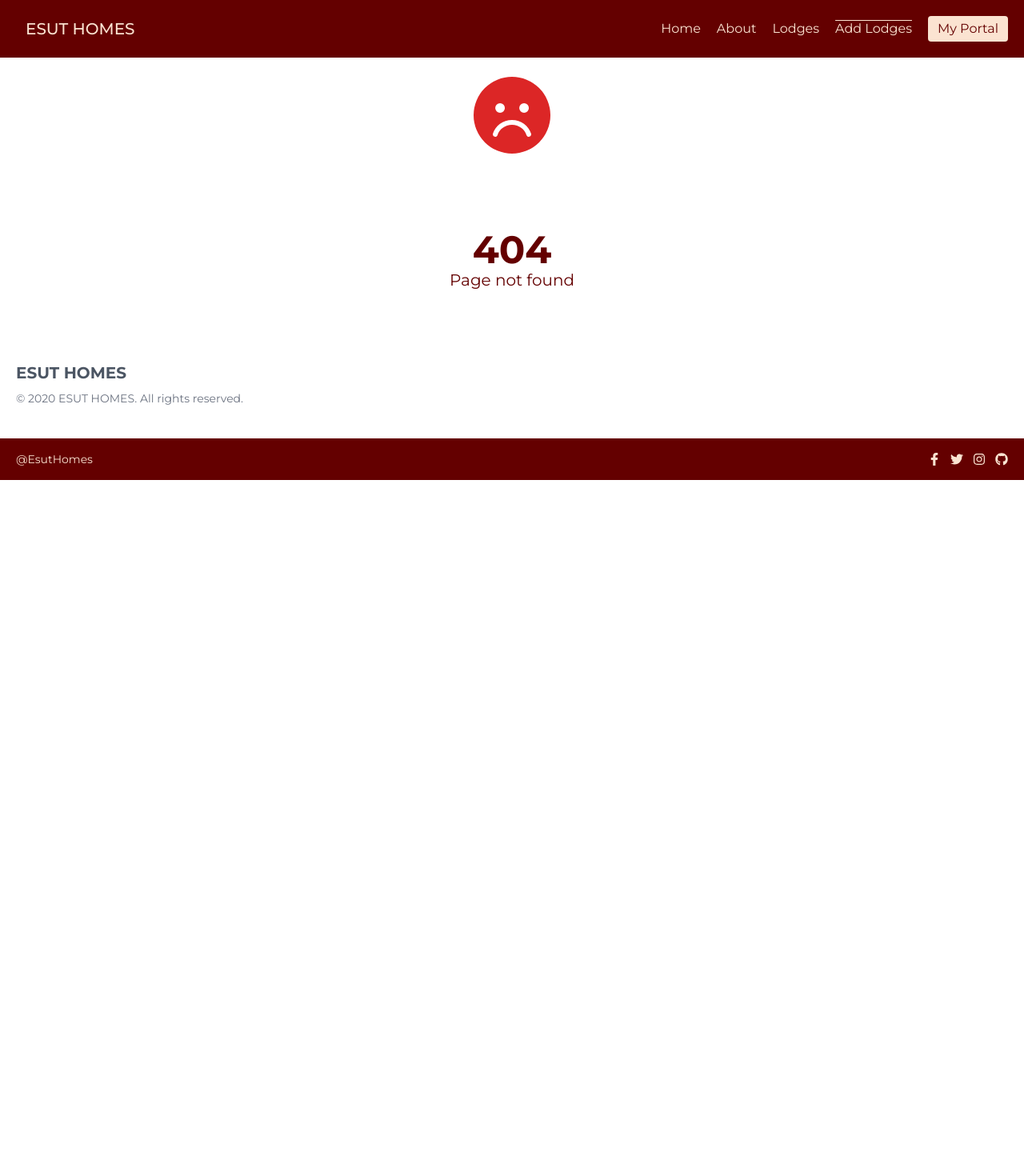
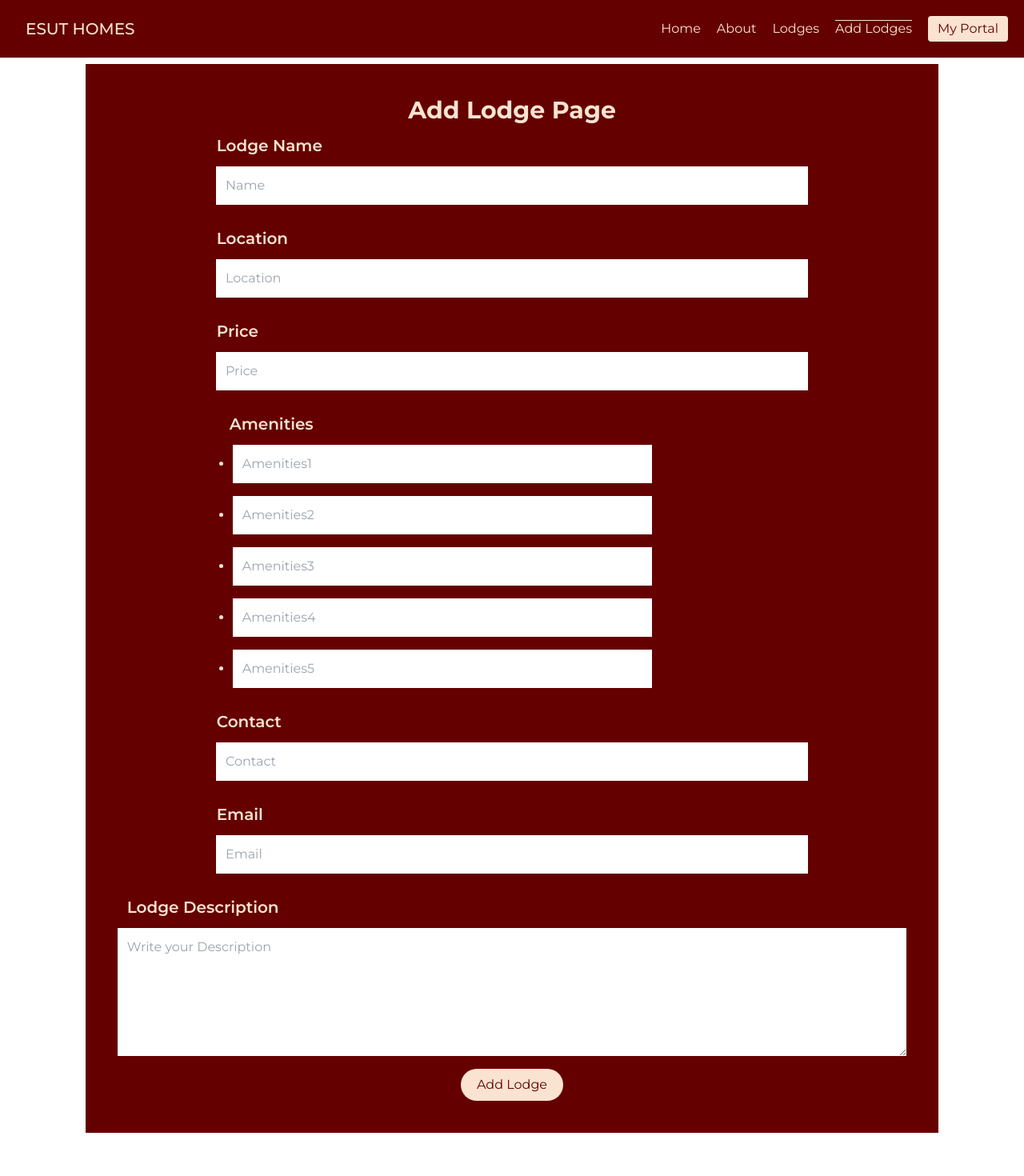
Before and after one commit to Maxzi3/Esut-Homes, a React (Vite) app: page /AddLodges in a window 1280 px wide. Before the commit this address had no page. Shown: the top 1470 px of the page at 80% size. Before the commit the page ends 800 px from the top, so only its background shows below. Built offline with nearby package versions, Linux system fonts and the light colour scheme; a web font is replaced by a local one.

Commit message:
Updated the Add Lodge page

```diff
--- a/src/App.jsx
+++ b/src/App.jsx
@@ -12,6 +12,7 @@ import NotFoundPage from "./Pages/NotFoundPage";
 import LodgesPage from "./Pages/LodgesPage";
 import TestimonialPage from "./Pages/TestimonialPage";
 import LodgesLearnMore from "./Pages/LodgesLearnMore";
+import AddLodgePage from "./Pages/AddLodgePage";
 
 const App = () => {
   const router = createBrowserRouter(
@@ -22,6 +23,7 @@ const App = () => {
       <Route path="/Lodges" element={<LodgesPage/>}/>
       <Route path="/Testimonial" element={<TestimonialPage/>}/>
       <Route path="/Lodges/:id" element={<LodgesLearnMore/>}/>
+      <Route path="/AddLodges" element={<AddLodgePage/>}/>
       <Route path="*" element={<NotFoundPage/>}/>
     </Route>)
   );
--- a/src/Components/Navbar.jsx
+++ b/src/Components/Navbar.jsx
@@ -1,6 +1,6 @@
 import React, { useState } from "react";
 import { FaBars, FaTimes } from "react-icons/fa";
-import { NavLink } from "react-router-dom";
+import { Link, NavLink } from "react-router-dom";
 
 const Navbar = () => {
   const [isOpen, setIsOpen] = useState(false);
@@ -48,9 +48,14 @@ const linkclass = ({ isActive }) =>
             <NavLink to="/AddLodges" className={linkclass} onClick={toggleMenu}>
               Add Lodges
             </NavLink>
-            <button className="inline-flex items-center bg-primary border-0 py-1 px-3 focus:outline-none hover:bg-secondary hover:text-primary text-secondary rounded text-base mt-4 md:mt-0">
+            <a
+              href="https://portal.esut.edu.ng/login.aspx"
+              target="_blank"
+              rel="noopener noreferrer"
+              className="inline-flex items-center bg-primary border-0 py-1 px-3 focus:outline-none hover:bg-secondary hover:text-primary text-secondary rounded text-base mt-4 md:mt-0"
+            >
               My Portal
-            </button>
+            </a>
           </nav>
         </div>
       </header>
--- /dev/null
+++ b/src/Pages/AddLodgePage.jsx
@@ -0,0 +1,138 @@
+import React, { useState } from "react";
+import { useNavigate } from "react-router-dom";
+
+const AddLodgePage = () => {
+  const [lodge, setLodge] = useState({
+    name: "",
+    location: "",
+    price: "",
+    amenities1: "",
+    amenities2: "",
+    amenities3: "",
+    amenities4: "",
+    amenities5: "",
+    contact: "",
+    email: "",
+    description: "",
+  });
+
+  const navigate = useNavigate();
+
+  const handleChange = (e) => {
+    const { name, value } = e.target;
+    setLodge((prevLodge) => ({
+      ...prevLodge,
+      [name]: value,
+    }));
+  };
+
+  const handleSubmit = (e) => {
+    e.preventDefault();
+    // saveLodgeToLocalStorage(lodge);
+    navigate("/lodges"); // Navigate to the lodges page
+  };
+
+  // const saveLodgeToLocalStorage = (newLodge) => {
+  //   // Retrieve existing lodges from localStorage
+  //   const existingLodges = JSON.parse(localStorage.getItem("lodges")) || [];
+  //   // Add the new lodge to the list
+  //   const updatedLodges = [...existingLodges, newLodge];
+  //   // Save the updated list back to localStorage
+  //   localStorage.setItem("lodges", JSON.stringify(updatedLodges));
+  // };
+
+  return (
+    <div className="py-20 text-primary">
+      <form
+        className="container bg-secondary w-10/12 m-auto flex flex-col h-auto p-10"
+        onSubmit={handleSubmit}
+      >
+        <h1 className="text-center text-3xl font-bold">Add Lodge Page</h1>
+
+        <label className="text-xl font-semibold p-3 mx-28">Lodge Name</label>
+        <input
+          className="border-none outline-none p-3 w-9/12 mb-4 mx-auto text-black"
+          type="text"
+          name="name"
+          placeholder="Name"
+          value={lodge.name}
+          onChange={handleChange}
+        />
+
+        <label className="text-xl font-semibold p-3 mx-28">Location</label>
+        <input
+          className="border-none outline-none p-3 w-9/12 mb-4 mx-auto text-black"
+          type="text"
+          name="location"
+          placeholder="Location"
+          value={lodge.location}
+          onChange={handleChange}
+        />
+
+        <label className="text-xl font-semibold p-3 mx-28">Price</label>
+        <input
+          className="border-none outline-none p-3 w-9/12 mb-4 mx-auto text-black"
+          type="text"
+          name="price"
+          placeholder="Price"
+          value={lodge.price}
+          onChange={handleChange}
+        />
+
+        <label className="text-xl font-semibold p-3 mx-32">Amenities</label>
+        <ul className="list-disc px-36 text-primary">
+          {Array.from({ length: 5 }, (_, index) => (
+            <li key={index}>
+              <input
+                className="border-none outline-none p-3 w-9/12 mb-4 text-black"
+                type="text"
+                name={`amenities${index + 1}`}
+                placeholder={`Amenities${index + 1}`}
+                value={lodge[`amenities${index + 1}`]}
+                onChange={handleChange}
+              />
+            </li>
+          ))}
+        </ul>
+
+        <label className="text-xl font-semibold p-3 mx-28">Contact</label>
+        <input
+          className="border-none outline-none p-3 w-9/12 mb-4 mx-auto text-black"
+          type="text"
+          name="contact"
+          placeholder="Contact"
+          value={lodge.contact}
+          onChange={handleChange}
+        />
+
+        <label className="text-xl font-semibold p-3 mx-28">Email</label>
+        <input
+          className="border-none outline-none p-3 w-9/12 mb-4 mx-auto text-black"
+          type="email"
+          name="email"
+          placeholder="Email"
+          value={lodge.email}
+          onChange={handleChange}
+        />
+
+        <label className="text-xl font-semibold p-3">Lodge Description</label>
+        <textarea
+          className="border-none outline-none p-3 w-full h-40 mb-4 mx-auto text-black"
+          name="description"
+          placeholder="Write your Description"
+          value={lodge.description}
+          onChange={handleChange}
+        />
+
+        <button
+          className="bg-primary hover:bg-secondary w-32 p-2 rounded-full text-secondary hover:text-primary m-auto"
+          type="submit"
+        >
+          Add Lodge
+        </button>
+      </form>
+    </div>
+  );
+};
+
+export default AddLodgePage;
```
